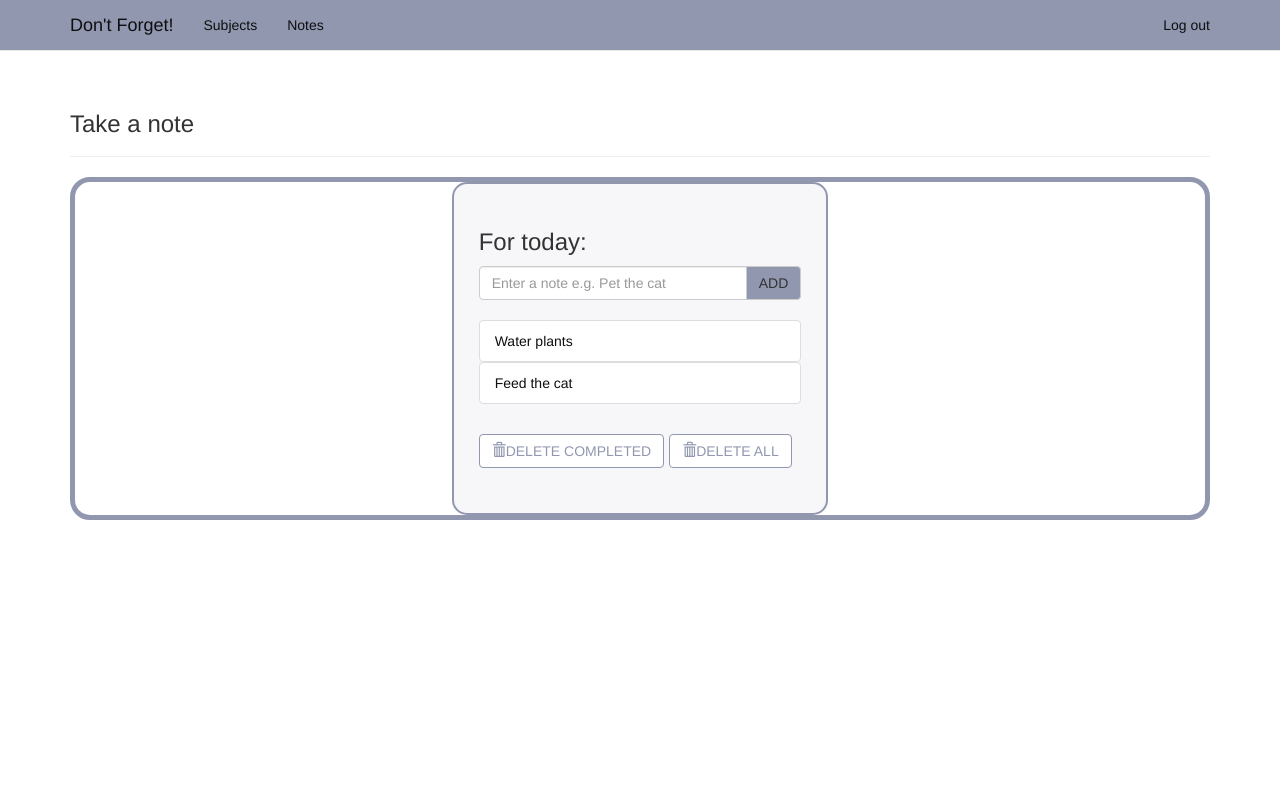
After one commit to JaymeMoehle/dont_forget_py, a Django app: page /note/ in a window 1280 px wide. The commit adds this page. Run offline with Django 3.2, Linux system fonts and the light colour scheme; a user stored in the database is signed in; data comes from the database, SQL or seed files in the repository; both versions use the stored data as it was after the commit; some libraries are stand-ins or nearby versions.

Commit message:
Note section added, and additional styling.

```diff
--- a/df_env/pip-selfcheck.json
+++ b/df_env/pip-selfcheck.json
@@ -1 +1 @@
-{"last_check":"2018-02-17T02:26:07Z","pypi_version":"9.0.1"}
+{"last_check":"2018-02-26T01:15:02Z","pypi_version":"9.0.1"}
--- a/dont_forget/admin.py
+++ b/dont_forget/admin.py
@@ -2,7 +2,8 @@ from django.contrib import admin
 
 # Register your models here.
 
-from dont_forget.models import Topic, Entry
+from dont_forget.models import Topic, Entry, Note
 
 admin.site.register(Topic)
 admin.site.register(Entry)
+admin.site.register(Note)
--- a/dont_forget/forms.py
+++ b/dont_forget/forms.py
@@ -13,3 +13,8 @@ class EntryForm(forms.ModelForm):
         fields = ['text']
         labels = {'text': ''}
         widgets = {'text': forms.Textarea(attrs={'cols': 80})}
+
+
+class NoteForm(forms.Form):
+    text = forms.CharField(max_length=50, widget=forms.TextInput(
+        attrs={'class': 'form-control', 'placeholder': 'Enter a note e.g. Pet the cat', 'aria-label' : 'Note', 'aria-describedby' : 'add-btn'}))
--- a/dont_forget/static/css/styles.css
+++ b/dont_forget/static/css/styles.css
@@ -1,62 +1,133 @@
  #navbar-links li a{
-   color: #312e38;
+   color: #0f0f11;
+   text-decoration: none;
 
    }
 
 #navbar-name{
-    color: #312e38;
+    color: #0f0f11;
+    text-decoration: none;
     }
 
 #navbar-main{
-   background-color: #a095b2;
+   background-color: #9097af;
    margin-bottom: 20px;
  }
 
 .jumbotron{
     margin-top: 20px;
-    color: #312e38;
 
 }
 
 #register{
-    color: #312e38;
+    color: #0f0f11;
+    text-decoration: none;
 }
 
 
 #body{
-    background-color: #faf9fc;
+    background-color: #ffffff;
+}
+
+
+#edit-links{
+  color: #0f0f11;
+  text-decoration: none;
+}
+
+#add-subject{
+    color: #9097af;
+    text-decoration: none;
+    border: 1px solid;
+}
+
+
+#add-entry{
+     color: #9097af;
+     text-decoration: none;
+     border: 1px solid;
+}
+
+
+#topic-links{
+    color: #0f0f11;
+    text-decoration: none;
+
 
 }
 
 
-#sub-button{
-    background-color: #948aa8;
-    color: #1d1d1e;
-}
 
 
-#links{
-  color: #312e38;
-}
-
-#add-subject{
-    color: #8b51ff;
-}
-
-
-#add-entry{
-     color: #8b51ff;
-}
-
-
-#topic-links{
-    color: #312e38;
-    list-style-type: none;
+#topic-entry{
+    color: #0f0f11;
+    text-decoration: none;
 
 }
 
 
-#edit-entry{
-   color: #8b51ff;
+#no-bullet{
+ list-style-type: none;
 
 }
+
+
+
+
+
+
+
+#wrapper{
+ border: 5px, solid, #9097af;
+ border-radius: 20px;
+
+}
+
+
+.container-fluid{
+    border: 5px, solid, #9097af;
+	border-radius: 20px;
+}
+
+
+#note-content{
+	background-color: #f7f7f9;
+	border: 2px, solid, #9097af;
+	border-radius: 15px !important;
+	padding: 25px;
+}
+
+#content > h2 {
+	font-size: 20px;
+	text-align: center;
+	padding-top: 0;
+}
+
+#delete-note{
+    color: #9097af;
+    text-decoration: none;
+    border: 1px solid;
+}
+
+
+
+#add-btn{
+    background-color: #9097af;
+}
+
+
+.t10 {
+	margin-top: 10px;
+}
+.t20 {
+	margin-top: 20px;
+}
+#note-complete{
+	background-color: #9097af;
+	color:  #0f0f11;
+}
+
+.list-group-item {
+	color:  #0f0f11;
+	text-decoration: none;
+}
--- a/dont_forget/templates/dont_forget/base.html
+++ b/dont_forget/templates/dont_forget/base.html
@@ -1,6 +1,7 @@
-{% load bootstrap4 %}
+{% load bootstrap3 %}
 
 <! DOCTYPE html>
+
 <html lang="en">
 <head>
     <meta charset="utf-8">
@@ -18,33 +19,36 @@
 
 <body id="body">
 
-<nav class="navbar navbar-expand-lg navbar-light bg-light" id="navbar-main" >
+ <nav class="navbar navbar-default navbar-static-top" id="navbar-main">
     <div class="container">
-    <div class="navbar header">
-        <button class="navbar-toggler" type="button"
-                data-toggle="collapse" data-target="#navbarSupportedContent"
-                aria-controls="navbarSupportedContent" aria-expanded="false" aria-label="Toggle navigation">
-            <span class="navbar-toggler-icon"></span>
+    <div class="navbar-header">
+        <button type="button" class="navbar-toggle collapsed"
+                data-toggle="collapse" data-target=".navbar-collapse"
+                aria-controls="navbar" aria-expanded="false">  <span class="sr-only">Toggle navigation</span>
+              <span class="sr-only">Toggle navigation</span>
+              <span class="icon-bar"></span>
+              <span class="icon-bar"></span>
+              <span class="icon-bar"></span>
          </button>
-        <a class="navbar-brand" id="navbar-name" href="{% url 'dont_forget:index' %}">Don't Forget</a>
+        <a class="navbar-brand" id="navbar-name" href="{% url 'dont_forget:index' %}">Don't Forget!</a>
     </div>
 
 
-    <div class="collapse navbar-collapse" id="navbar-links">
-    <ul class="navbar-nav mr-auto">
-        <li class="nav-item active">
+    <div class="navbar-collapse collapse" id="navbar-links">
+    <ul class="nav navbar-nav">
         <li><a href="{% url 'dont_forget:topics' %}">Subjects</a></li>
+        <li><a href="{% url 'dont_forget:note' %}">Notes</a></li>
+
         </ul>
-             <ul class="navbar-nav">
-                 <li class="nav-item active">
-                     {% if user.is_authenticated %}
-                <li class="nav-item"><a class="nav-link" href="{% url 'users:logout' %}">Log out</a></li>
-                 {% else %}
-               <li class="nav-item"><a class="nav-link"  href="{% url 'users:register' %}">Register</a></li>
 
-               <li class="nav-item"><a class="nav-link" href="{% url 'users:login' %}">Log in</a></li>
-                {% endif %}
-            </ul>
+    <ul class="nav navbar-nav navbar-right">
+    {% if user.is_authenticated %}
+    <li><a href="{% url 'users:logout' %}">Log out</a></li>
+    {% else %}
+    <li><a href="{% url 'users:register' %}">Register</a></li>
+    <li><a href="{% url 'users:login' %}">Log in</a></li>
+    {% endif %}
+    </ul>
     </div><!--/.nav-collapse -->
 
     </div>
--- a/dont_forget/templates/dont_forget/new_entry.html
+++ b/dont_forget/templates/dont_forget/new_entry.html
@@ -8,7 +8,7 @@
 <form action = "{% url 'dont_forget:new_entry' topic.id %}" method="post">
     {% csrf_token %}
     {{form.as_p}}
-    <button name="submit" class="btn btn-default" id="sub-button">Add entry</button>
+    <button name="submit" class="btn btn-default" id="add-entry">Add entry</button>
 </form>
 
 
--- a/dont_forget/templates/dont_forget/new_topic.html
+++ b/dont_forget/templates/dont_forget/new_topic.html
@@ -1,5 +1,5 @@
 {% extends 'dont_forget/base.html' %}
-{% load bootstrap4 %}
+{% load bootstrap3 %}
 
 {% block header %}
 <h4>Add a new subject:</h4>
@@ -12,7 +12,7 @@
     {% bootstrap_form form %}
 
     {% buttons %}
-    <button name="submit" class="btn btn-default" id="sub-button">Add subject</button>
+    <button name="submit" class="btn btn-default" id="add-subject">Add subject</button>
     {% endbuttons %}
 
 </form>
--- /dev/null
+++ b/dont_forget/templates/dont_forget/note.html
@@ -0,0 +1,57 @@
+{% extends 'dont_forget/base.html' %}
+{% load bootstrap3 %}
+
+{% block header %}
+<h3>Take a note</h3>
+{% endblock header %}
+
+
+
+{% block content %}
+
+<div class="container-fluid" id="wrapper">
+    <div class="row">
+        <div class ="col-lg-4 col-lg-offset-4" id="note-content">
+            <h3>For today:</h3>
+            <form action="{% url 'dont_forget:addNote' %}" method="POST" role="form">
+                {% csrf_token %}
+                <div class="form-group">
+                    <div class="input-group">
+                        {{form.text}}
+                        <span class="input-group-btn">
+                            <button type="submit" class="btn btn-default" id="add-btn">ADD</button>
+                        </span>
+                    </div>
+                </div>
+            </form>
+
+            <ul class="list-group t20" id="notes_list">
+                {% for note in note_list %}
+                     {% if note.complete %}
+                    <li class="list-group-item note-completed" id="note-complete">{{note.text}} <span class="glyphicon glyphicon-ok"></span></li>
+                    {% else %}
+                    <a href="{% url 'dont_forget:complete_note' note.id %}"><li class="list-group-item">{{note.text}}</li></a>
+                     {% endif %}
+                {% endfor %}
+                <br>
+                <div class="row t10">
+                <div class="col-lg-12">
+                    <div class="btn-toolbar">
+                        <div class="btn-group">
+                            <a href="{% url 'dont_forget:delete_note' %}"><button type="button" class="btn btn-default" id="delete-note"><i class="glyphicon glyphicon-trash"></i>DELETE COMPLETED</button></a>
+                        </div>
+                        <div class="btn-group">
+                            <a href="{% url 'dont_forget:delete_all_notes' %}"><button type="button" class="btn btn-default" id="delete-note"><i class="glyphicon glyphicon-trash"></i>DELETE ALL</button></a>
+                        </div>
+                    </div>
+                </div>
+
+            </div>
+
+            </ul>
+        </div>
+    </div>
+
+</div>
+
+{% endblock content %}
--- a/dont_forget/urls.py
+++ b/dont_forget/urls.py
@@ -14,5 +14,14 @@ urlpatterns = [
     re_path(r'^new_topic/$', views.new_topic, name='new_topic'),
     re_path(r'^new_entry/(?P<topic_id>\d+)/$', views.new_entry, name='new_entry'),
     re_path(r'^edit_entry/(?P<entry_id>\d+)/$', views.edit_entry, name='edit_entry'),
+    re_path(r'^delete_topic/(?P<topic_id>\d+)/$', views.delete_topic, name='delete_topic'),
+
+
+    re_path(r'^note/$', views.note, name='note'),
+    re_path(r'^addNote/$', views.addNote, name='addNote'),
+    re_path(r'^complete_note/(?P<note_id>\d+)/$', views.complete_note, name='complete_note'),
+    re_path(r'^delete_note/$', views.delete_note, name='delete_note'),
+    re_path(r'^delete_all_notes/$', views.delete_all_notes, name='delete_all_notes'),
+
 
 ]
--- a/dont_forget/views.py
+++ b/dont_forget/views.py
@@ -1,11 +1,15 @@
-from django.shortcuts import render
+from django.shortcuts import render, redirect
 from django.http import HttpResponseRedirect, Http404
+from django.shortcuts import get_object_or_404
 from django.urls import reverse
 from django.contrib.auth.decorators import login_required
+from django.views.decorators.http import require_POST
+from django.contrib.auth import login, logout, authenticate
+from django.contrib.auth.forms import UserCreationForm
 
 
-from . models import Topic, Entry
-from . forms import TopicForm, EntryForm
+from . models import Topic, Entry, Note
+from . forms import TopicForm, EntryForm, NoteForm
 
 
 #Topic section of the app
@@ -85,3 +89,77 @@ def edit_entry(request, entry_id):
             return HttpResponseRedirect(reverse('dont_forget:topic', args=[topic.id]))
     context = {'entry': entry, 'topic': topic, 'form': form }
     return render(request, 'dont_forget/edit_entry.html', context)
+
+
+@login_required
+def delete_topic(request, topic_id):
+    topic = get_object_or_404(Topic, pk=topic_id).delete()
+    return redirect('dont_forget:topics')
+
+
+@login_required
+def note(request):
+
+    note_list = Note.objects.filter(owner=request.user).order_by('id')
+    form = NoteForm()
+    context={'note_list': note_list, 'form': form}
+
+    return render(request, 'dont_forget/note.html', context)
+
+
+@require_POST
+@login_required
+def addNote(request):
+    form = NoteForm(data=request.POST)
+
+    if form.is_valid():
+        new_note = Note(text=request.POST['text'])
+        new_note.owner=request.user
+        new_note.save()
+
+    return redirect('dont_forget:note')
+
+@login_required
+def complete_note(request, note_id):
+    note = Note.objects.get(pk=note_id)
+    note.complete = True
+    note.save()
+
+    return redirect('dont_forget:note')
+
+@login_required
+def delete_note(request):
+    Note.objects.filter(complete__exact=True).delete()
+
+
+    return redirect('dont_forget:note')
+
+@login_required
+def delete_all_notes(request):
+    Note.objects.all().delete()
+
+    return redirect('dont_forget:note')
+
+
+def logout_view(request):
+    """Log out the user"""
+    logout(request)
+    return HttpResponseRedirect(reverse('dont_forget:index'))
+
+
+
+def register(request):
+    """Register a new user"""
+    if request.method != 'POST':
+        form = UserCreationForm()
+    else:
+        form = UserCreationForm(data=request.POST)
+
+        if form.isvalid():
+            new_user = form.save()
+            authenticated_user = authenticate(username = new_user.username, password=request.POST['password1'])
+            login(request, authenticated_user)
+            return HttpResponseRedirect(reverse('dont_forget:index'))
+
+    context = {'form': form}
+    return render(request, 'users/register.html', context)
--- a/dont_forget_py/settings.py
+++ b/dont_forget_py/settings.py
@@ -39,7 +39,7 @@ INSTALLED_APPS = [
     'django.contrib.staticfiles',
     'dont_forget',
     'users',
-    'bootstrap4',
+    'bootstrap3',
 ]
 
 
@@ -130,6 +130,6 @@ STATIC_URL = '/static/'
 LOGIN_URL = '/users/login'
 
 
-BOOTSTRAP4 = {
+BOOTSTRAP3 = {
     'include_jquery': True,
 }
--- a/dont_forget_py/urls.py
+++ b/dont_forget_py/urls.py
@@ -18,8 +18,8 @@ from django.urls import path, re_path, include
 
 
 urlpatterns = [
-    path('admin/', admin.site.urls),
-    path('users/', include('users.urls', namespace='users')),
+    path(r'admin/', admin.site.urls),
+    path(r'users/', include('users.urls', namespace='users')),
     path(r'', include('dont_forget.urls', namespace='dont_forget')),
 
 
--- a/users/templates/users/login.html
+++ b/users/templates/users/login.html
@@ -1,5 +1,5 @@
 {% extends 'dont_forget/base.html' %}
-{% load bootstrap4 %}
+{% load bootstrap3 %}
 
 {% block header %}
 <h3>Log in to your account</h3>
--- a/users/urls.py
+++ b/users/urls.py
@@ -1,6 +1,7 @@
-from django.urls import path, re_path
+from django.urls import re_path
 from django.contrib.auth.views import login
-from . import views
+
+from dont_forget import views
 
 
 
```
Also changed, not shown: dont_forget/models.py (+11 -0 lines), dont_forget/templates/dont_forget/index.html (+0 -7 lines), dont_forget/templates/dont_forget/topic.html (+10 -12 lines), dont_forget/templates/dont_forget/topics.html (+11 -11 lines), db.sqlite3, dont_forget/migrations/0001_initial.py.
